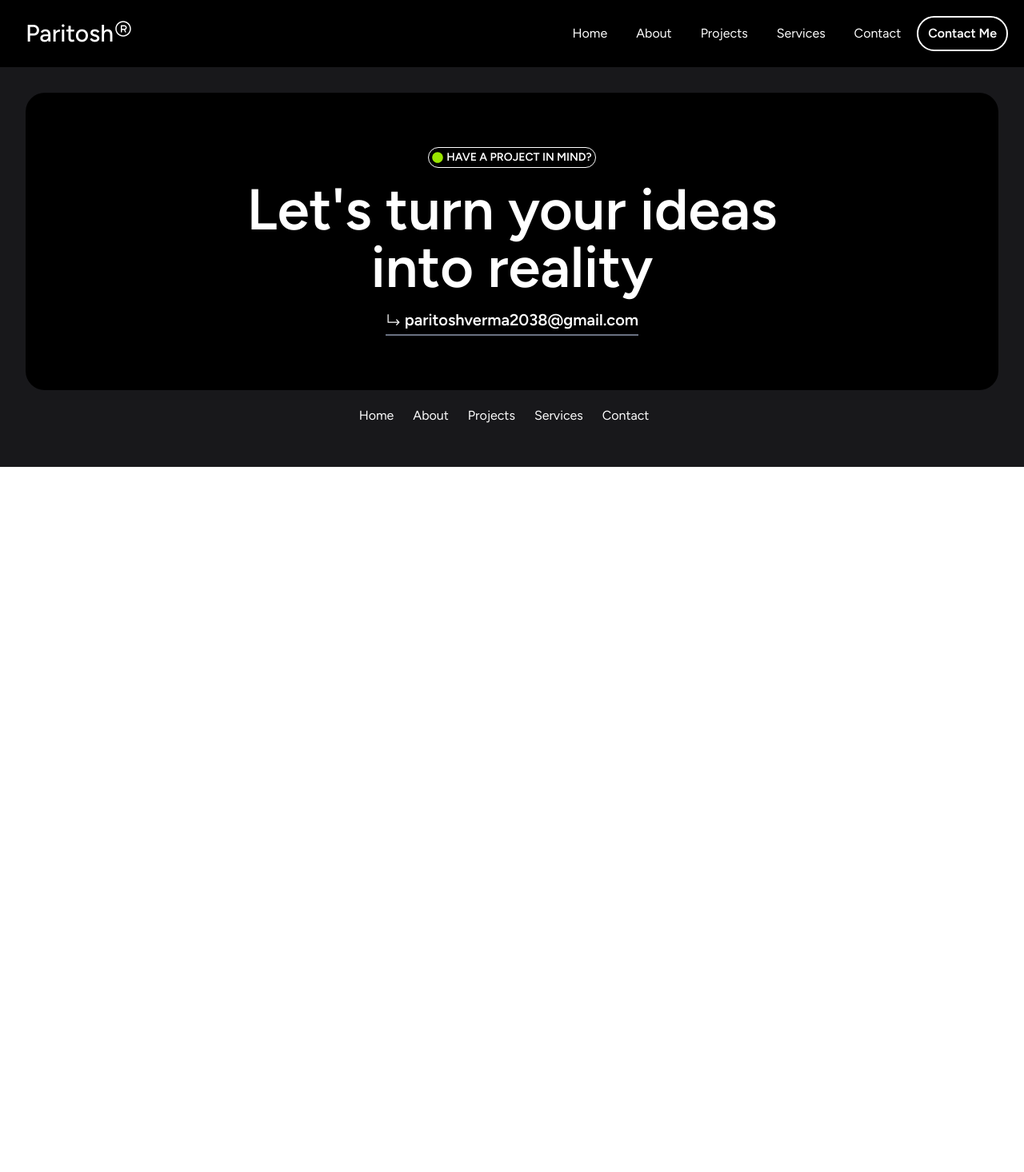
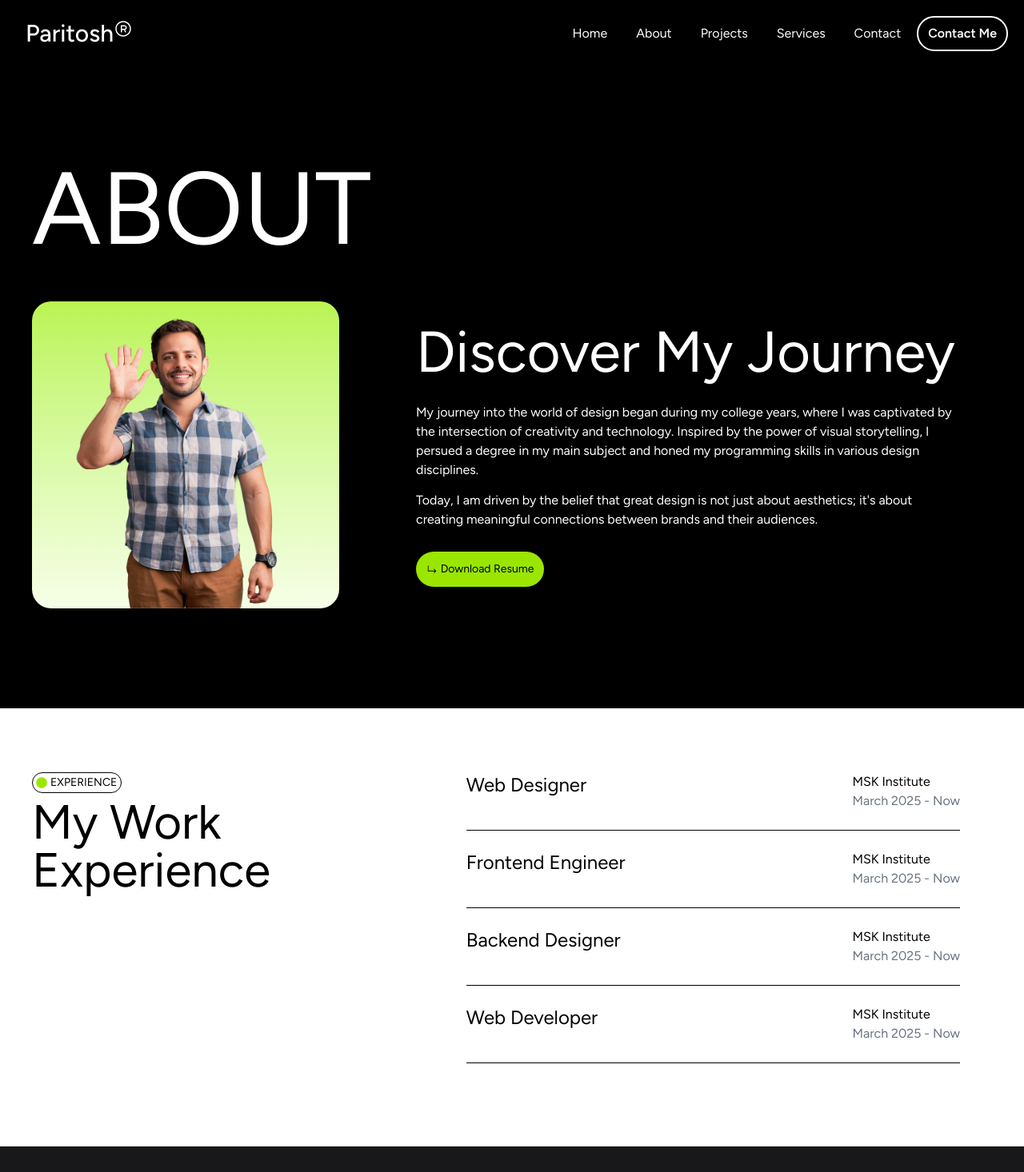
Before and after one commit to paritoshAuminus/web-dev-projects, a React (Vite) app in the folder 10-personal-portfolio/personalPortfolio/: page /about in a window 1280 px wide. Shown: the top 1466 px of the page at 80% size. Before the commit the page ends 800 px from the top, so only its background shows below. Built offline with nearby package versions, Linux system fonts and the light colour scheme.

Commit message:
Built the first three sections of the about page

```diff
--- a/10-personal-portfolio/personalPortfolio/src/App.jsx
+++ b/10-personal-portfolio/personalPortfolio/src/App.jsx
@@ -3,6 +3,7 @@ import Header from './components/Header'
 import { Route, Routes } from 'react-router-dom'
 import Footer from './components/Footer'
 import Home from './pages/Home'
+import About from './pages/About'
 
 const App = () => {
   return (
@@ -10,7 +11,8 @@ const App = () => {
       <Header />
 
       <Routes>
-        <Route path='/' element={<Home />} />
+        <Route path={'/'} element={<Home />} />
+        <Route path={'/about'} element={<About />} />
       </Routes>
 
       <Footer />
--- a/10-personal-portfolio/personalPortfolio/src/components/Footer.jsx
+++ b/10-personal-portfolio/personalPortfolio/src/components/Footer.jsx
@@ -6,10 +6,10 @@ import { Link } from 'react-router-dom'
 const Footer = () => {
   return (
     <>
-      <footer className='h-[300px] md:h-[500px] flex flex-col p-8 text-white items-center bg-zinc-900 font-semibold'>
-        <div className='container h-full w-full p-5 md:p-0 bg-black flex flex-col gap-4 justify-center rounded-3xl items-center'>
+      <footer className='flex flex-col p-8 text-white items-center bg-zinc-900 font-semibold gap-y-8'>
+        <div className='container h-full w-full py-20 bg-black flex flex-col gap-4 justify-center rounded-3xl items-center'>
           <span className='px-1 py-0.5 text-sm border-1 border-white uppercase rounded-full flex gap-1 items-center'><FaCircle className='text-lime-400' />Have a project in mind?</span>
-          <span className='text-5xl md:text-7xl text-wrap text-center'>Let's turn your ideas<br />into reality</span>
+          <span className='text-3xl md:text-7xl text-wrap text-center'>Let's turn your ideas<br />into reality</span>
           <span className='text-xl flex flex-col gap-1'><a href="mailto:paritoshverma2038@gmail.com" className='flex items-center gap-1'><HiArrowTurnDownRight />paritoshverma2038@gmail.com</a><hr className='border-1 text-gray-500' /></span>
         </div>
         <nav className="m-5 flex flex-col sm:flex-row flex-wrap items-center gap-1 font-normal justify-center">
--- a/10-personal-portfolio/personalPortfolio/src/components/Header.jsx
+++ b/10-personal-portfolio/personalPortfolio/src/components/Header.jsx
@@ -11,8 +11,8 @@ const Header = () => {
                         <span className="ml-3 text-3xl flex justify-between">Paritosh <LiaRegistered className='text-2xl'/></span>
                     </Link>
                     <nav className="md:ml-auto flex flex-wrap items-center gap-4 justify-center">
-                        <Link to='/' className="mr-5 hover:text-lime-300 transition-all focus:text-lime-400">Home</Link>
-                        <Link className="mr-5 hover:text-lime-300 transition-all focus:text-lime-400">About</Link>
+                        <Link to={'/'} className="mr-5 hover:text-lime-300 transition-all focus:text-lime-400">Home</Link>
+                        <Link to={'/about'} className="mr-5 hover:text-lime-300 transition-all focus:text-lime-400">About</Link>
                         <Link className="mr-5 hover:text-lime-300 transition-all focus:text-lime-400">Projects</Link>
                         <Link className="mr-5 hover:text-lime-300 transition-all focus:text-lime-400">Services</Link>
                         <Link className="mr-5 hover:text-lime-300 transition-all focus:text-lime-400">Contact</Link>
--- a/10-personal-portfolio/personalPortfolio/src/index.css
+++ b/10-personal-portfolio/personalPortfolio/src/index.css
@@ -1,6 +1,6 @@
 @import 'tailwindcss';
 
-body {
+* {
     box-sizing: border-box;
     font-family: "Figtree", sans-serif;
 }
--- /dev/null
+++ b/10-personal-portfolio/personalPortfolio/src/pages/About.jsx
@@ -0,0 +1,77 @@
+import React from 'react'
+import aboutMe from '../assets/aboutMe.png'
+import { FaCircle } from 'react-icons/fa'
+import { HiArrowTurnDownRight } from 'react-icons/hi2'
+import { Link } from 'react-router-dom'
+
+const About = () => {
+    return (
+        <>
+            <section className='bg-black text-white px-10 py-28'>
+                <span className='text-9xl uppercase'>About</span>
+                <div className='flex mt-10 flex-col md:flex-row gap-14'>
+                    <div className='w-full md:w-1/2 flex items-center'>
+                        <div className='w-96 bg-gradient-to-b from-lime-300 to-lime-50 rounded-3xl'>
+                            <img src={aboutMe} alt="My image" />
+                        </div>
+                    </div>
+                    <div className='p-10 flex flex-col gap-7'>
+                        <div>
+                            <span className='text-5xl md:text-7xl capitalize'>Discover my journey</span>
+                        </div>
+                        <div className='flex flex-col gap-3.5'>
+                            <p>My journey into the world of design began during my college years, where I was captivated by the intersection of creativity and technology. Inspired by the power of visual storytelling, I persued a degree in my main subject and honed my programming skills in various design disciplines.</p>
+                            <p>Today, I am driven by the belief that great design is not just about aesthetics; it's about creating meaningful connections between brands and their audiences.</p>
+                        </div>
+                        <Link className='py-3 text-sm flex justify-center items-center gap-1 text-black w-40 bg-lime-400 hover:bg-lime-300 rounded-full capitalize'><HiArrowTurnDownRight />Download resume</Link>
+                    </div>
+                </div>
+            </section>
+            <section className='flex flex-col md:flex-row bg-white text-black px-10 py-16 md:py-20 gap-10'>
+                <div className='w-2/5'>
+                    <span className='text-sm px-1 py-0.5 mb-1.5 w-28 border-1 border-black uppercase rounded-full flex gap-1 items-center'><FaCircle className='text-lime-400' />Experience</span>
+                    <span className='text-6xl capitalize text-wrap'>My work experience</span>
+                </div>
+                <div className='flex flex-col px-10 capitalize w-3/5'>
+                    <div className='flex justify-between'>
+                        <span className='text-2xl'>web designer</span>
+                        <div className='flex flex-col'>
+                            <span>MSK institute</span>
+                            <span className='text-gray-500'>March 2025 - Now</span>
+                        </div>
+                    </div>
+                    <hr className='my-6'/>
+                    <div className='flex justify-between'>
+                        <span className='text-2xl'>frontend engineer</span>
+                        <div className='flex flex-col'>
+                            <span>MSK institute</span>
+                            <span className='text-gray-500'>March 2025 - Now</span>
+                        </div>
+                    </div>
+                    <hr className='my-6'/>
+                    <div className='flex justify-between'>
+                        <span className='text-2xl'>backend designer</span>
+                        <div className='flex flex-col'>
+                            <span>MSK institute</span>
+                            <span className='text-gray-500'>March 2025 - Now</span>
+                        </div>
+                    </div>
+                    <hr className='my-6'/>
+                    <div className='flex justify-between'>
+                        <span className='text-2xl'>web developer</span>
+                        <div className='flex flex-col'>
+                            <span>MSK institute</span>
+                            <span className='text-gray-500'>March 2025 - Now</span>
+                        </div>
+                    </div>
+                    <hr className='my-6'/>
+                </div>
+            </section>
+            <section>
+
+            </section>
+        </>
+    )
+}
+
+export default About
--- a/10-personal-portfolio/personalPortfolio/src/pages/Home.jsx
+++ b/10-personal-portfolio/personalPortfolio/src/pages/Home.jsx
@@ -178,9 +178,9 @@ const Home = () => {
                     </div>
                     <p>Hello! I'm Paritosh, a passionate Web Designer with over a year of experience in creating visually appealing and user-friendly websites. My mission is to bring your brand to life through innovative design solutions tailored to your unique needs.</p>
                     <div className='flex gap-4 text-4xl'>
-                        <Link className='hover:text-gray-700'><FaFacebook /></Link>
-                        <Link className='hover:text-gray-700'><GrGithub /></Link>
-                        <Link className='hover:text-gray-700'><FaLinkedinIn /></Link>
+                        <Link className='hover:text-lime-400 transition-all'><FaFacebook /></Link>
+                        <Link className='hover:text-lime-400 transition-all'><GrGithub /></Link>
+                        <Link className='hover:text-lime-400 transition-all'><FaLinkedinIn /></Link>
                     </div>
                 </div>
             </section>
```
